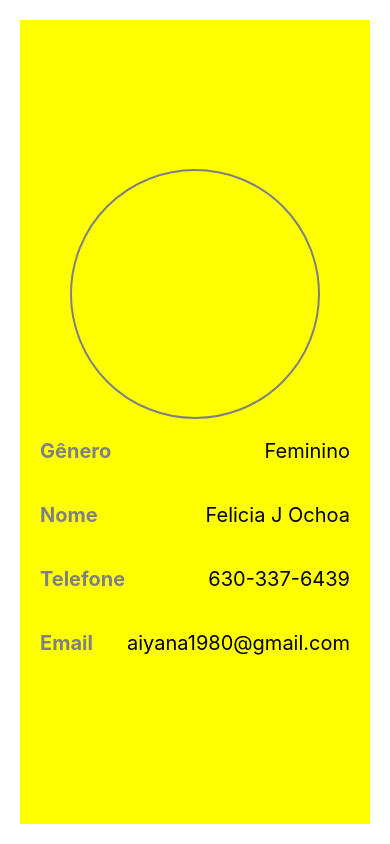
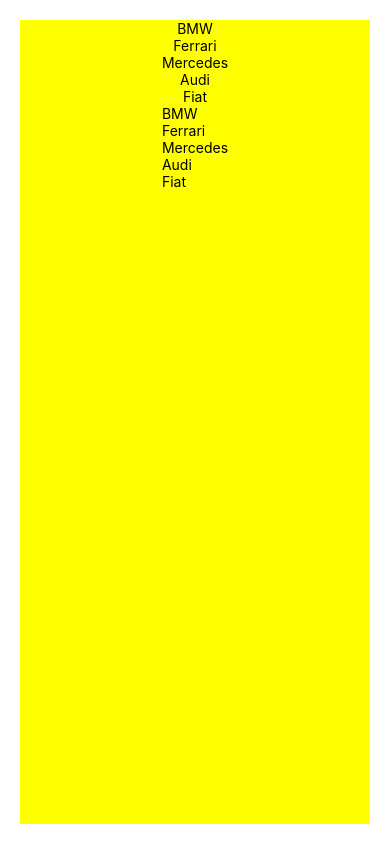
Before and after one commit to gustavoclay/iesb_programacao_dispositivos_moveis, a React Native app in the folder my-app/: screen / in a window 390 px wide. Built offline with nearby package versions, Linux system fonts and the light colour scheme.

Commit message:
Objetos e Listas

```diff
--- a/my-app/componentes/semana04/Profile.js
+++ b/my-app/componentes/semana04/Profile.js
@@ -1,34 +1,61 @@
 import React from 'react'
-import { Image, StyleSheet, Text, View } from 'react-native'
+import { FlatList, StyleSheet, Text, View } from 'react-native'
 
 export default function Profile({ imgUri, genero, nome, telefone, email }) {
+
+    const pessoa = {
+        imgUri: 'https://www.fakepersongenerator.com/Face/female/female20161024753601562.jpg',
+        genero: 'Feminino',
+        nome: 'Felicia J Ochoa',
+        email: 'aiyana1980@gmail.com',
+        telefone: '630-337-6439'
+    }
+
+    const carros = ['BMW', 'Ferrari', 'Mercedes', 'Audi', 'Fiat']
+
+
     return (
         <View style={styles.container}>
-            <Image
-                source={{ uri: { imgUri } }}
+
+
+            {
+                carros.map(carro => {
+                    return (<Text >{carro}</Text>)
+                })
+            }
+
+            <FlatList
+                data={carros}
+                renderItem={({ item }) => <Text>{item}</Text>}
+
+            />
+
+
+            {/* <Image
+                source={{ uri: pessoa.imgUri }}
                 style={styles.img}
             />
 
-            <View style={styles.labelContainer}>
-                <Text style={[styles.texto, styles.textoLabel]}>Gênero</Text>
-                <Text style={styles.texto}>{genero}</Text>
-            </View>
 
-            <View style={styles.labelContainer}>
-                <Text style={[styles.texto, styles.textoLabel]}>Nome</Text>
-                <Text style={styles.texto}>{nome}</Text>
-            </View>
+            {
+                (pessoa && pessoa.nome) && (
+                    <View style={styles.labelContainer}>
+                        <Text style={[styles.texto, styles.textoLabel]}>Nome</Text>
+                        <Text style={styles.texto}>{pessoa.nome}</Text>
+                    </View>
+                )
+            }
 
 
             <View style={styles.labelContainer}>
                 <Text style={[styles.texto, styles.textoLabel]}>Telefone</Text>
-                <Text style={styles.texto}>{telefone}</Text>
+                <Text style={styles.texto}>{pessoa.telefone}</Text>
             </View>
 
             <View style={styles.labelContainer}>
                 <Text style={[styles.texto, styles.textoLabel]}>Email</Text>
-                <Text style={styles.texto}>{email}</Text>
-            </View>
+                <Text style={styles.texto}>{pessoa.email}</Text>
+            </View> */}
 
         </View>
     )
```
